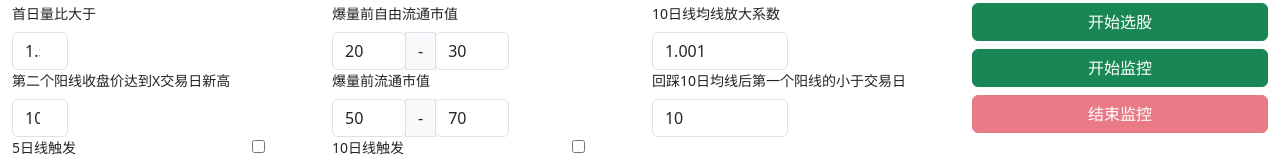
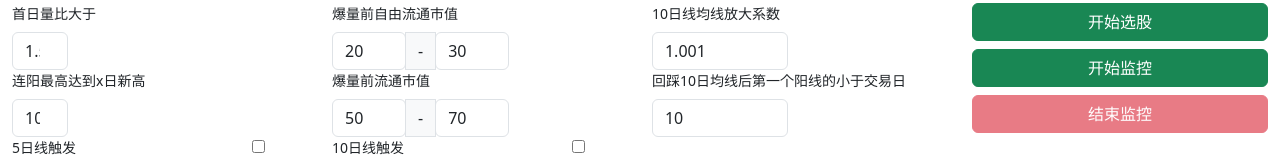
Before and after one commit to ylliu/stock_monitor_react, a React (Create React App) app in the folder stock-monitor/: page / in a window 1280 px wide. Shown: the part 181-341 px from the top of the page. Built offline with nearby package versions, Linux system fonts and the light colour scheme; no server answers.

Commit message:
update sttle

```diff
--- a/stock-monitor/src/components/StockConfig.js
+++ b/stock-monitor/src/components/StockConfig.js
@@ -99,7 +99,7 @@ const StockConfig = () => {
           </div>
         </div>
         <div className="form-group">
-          <label className="d-block mb-2">第二个阳线收盘价达到X交易日新高</label>
+          <label className="d-block mb-2">连阳最高达到x日新高</label>
           <div className="row">
             <div className="col-sm-3">
               <input type="number" className="form-control text-left" value={config.second_candle_new_high_days} onChange={(e) => handleConfigChange({ ...config, second_candle_new_high_days: e.target.value })} />
```
